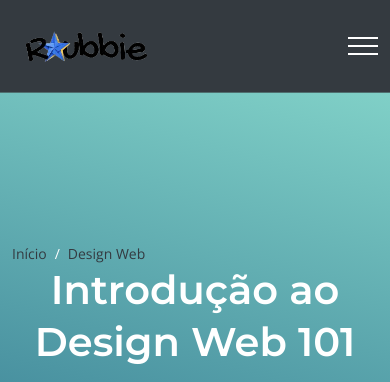
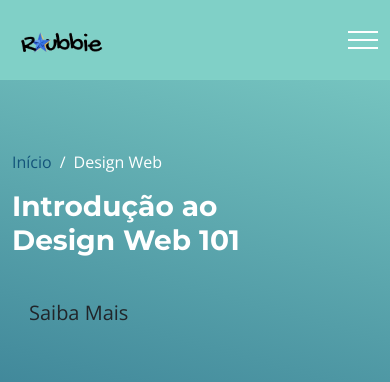
Before and after one commit to emillycaaroline/roubbie, a PHP site: page /sobre.html in a window 390 px wide. Shown: the top 382 px of the page. Run offline with PHP 8.4, Linux system fonts and the light colour scheme.

Commit message:
arruma para edição

```diff
--- a/cad-log/login.html
+++ b/cad-log/login.html
@@ -16,9 +16,10 @@
       href="https://stackpath.bootstrapcdn.com/font-awesome/4.7.0/css/font-awesome.min.css"
     />
     <link rel="stylesheet" href="cadlog.css" />
+
   </head>
   <body>
-    <section class="ftco-section">
+    <section style="    background: radial-gradient(circle, rgba(128, 208, 199, 1) 0%, rgba(19, 84, 122, 1) 100%);" class="ftco-section">
       <div class="container">
         <div class="row justify-content-center">
           <div class="col-md-6 text-center mb-5">
--- a/css/templatemo-topic-listing.css
+++ b/css/templatemo-topic-listing.css
@@ -388,6 +388,24 @@ strong {
   position: relative;
   left: 2px;
   border: 0;
+}
+/* styles.css */
+.navbar {
+    position: fixed;
+    top: 0;
+    width: 100%;
+    background-color: transparent; /* Menu inicialmente transparente */
+    color: white;
+    padding: 10px 0;
+    z-index: 1000;
+    text-align: center;
+    transition: background-color 0.3s, opacity 0.5s;
+    opacity: 1;
+}
+
+.navbar.hidden {
+    opacity: 0; /* Opacidade 0 para esconder o menu */
+    pointer-events: none; /* Desabilita eventos de clique quando o menu estiver oculto */
 }
 
 @media screen and (min-width: 992px) {
--- a/sobre.html
+++ b/sobre.html
@@ -15,93 +15,8 @@
     <link href="https://fonts.googleapis.com/css2?family=Montserrat:wght@500;600;700&family=Open+Sans&display=swap" rel="stylesheet">
     <link href="css/bootstrap.min.css" rel="stylesheet">
     <link href="css/bootstrap-icons.css" rel="stylesheet">
-    <link href="css/templatemo-topic-listing.css" rel="stylesheet">
-    <style>
-        body {
-            font-family: 'Open Sans', sans-serif;
-            background-color: #f8f9fa;
-        }
+    <link rel="stylesheet" href="./css/templatemo-topic-listing.css">
 
-        .navbar {
-            background-color: #343a40 !important;
-        }
-
-        .navbar-brand span {
-            font-weight: 600;
-            font-size: 1.5rem;
-        }
-
-        .breadcrumb {
-            background: none;
-            font-size: 0.875rem;
-            margin-bottom: 0;
-            padding: 0;
-        }
-
-        .breadcrumb-item a,
-        .breadcrumb-item.active {
-            color: #343a40;
-        }
-
-        .site-header {
-            background-color: #343a40;
-            height: 80vh;
-            color: white;
-            text-align: center;
-            display: flex;
-            flex-direction: column;
-            justify-content: center;
-            align-items: center;
-        }
-
-        .site-header h2 {
-            font-size: 2.5rem;
-            font-weight: 600;
-            line-height: 1.3;
-        }
-
-        .btn-custom {
-            background-color: #dc3545;
-            color: white;
-            border-color: #dc3545;
-            font-weight: 600;
-            transition: background-color 0.3s ease;
-        }
-
-        .btn-custom:hover {
-            background-color: #c82333;
-            border-color: #bd2130;
-        }
-
-        .topics-detail-section {
-            background-color: white;
-            padding: 80px 0;
-            text-align: center;
-        }
-
-        .topics-detail-section h3 {
-            font-size: 2rem;
-            font-weight: 600;
-            margin-bottom: 30px;
-        }
-
-        .topics-detail-section p {
-            font-size: 1.125rem;
-            line-height: 1.8;
-            color: #6c757d;
-        }
-
-        .topics-detail-section blockquote {
-            font-style: italic;
-            color: #6c757d;
-            margin: 30px 0;
-        }
-
-        .topics-detail-block-image {
-            border-radius: 8px;
-            box-shadow: 0 4px 6px rgba(0, 0, 0, 0.1);
-        }
-    </style>
 </head>
 
 <body id="top">
@@ -110,7 +25,7 @@
         <nav class="navbar navbar-expand-lg">
             <div class="container">
                 <a class="navbar-brand" href="index.html">
-                    <img src="/images/logo-ft.png" width="150">
+                    <img src="img/logo-ft.png" width="100">
                 </a>
 
 
@@ -133,7 +48,7 @@
                         </li>
 
                         <li class="nav-item">
-                            <a class="nav-link click" href="topics-listing.html">Agenda</a>
+                            <a class="nav-link click" href="/fullcalendar-6.1.14/examples/background-events.html">Agenda</a>
                         </li>
 
                         <li class="nav-item">
@@ -146,15 +61,22 @@
                             <ul class="dropdown-menu dropdown-menu-light" aria-labelledby="navbarLightDropdownMenuLink">
                                 <li><a class="dropdown-item" href="topics-listing.html">Questionario</a></li>
 
-                                <li><a class="dropdown-item" href="/php_login/cadastro_form.php">Resultado do Quest</a></li>
+                                <li><a class="dropdown-item" href="">Resultado do Quest</a></li>
                             </ul>
                         </li>
                     </ul>
 
-                    <div class="d-none d-lg-block">
-                        <a href="http://localhost/roubbie-tec/cad-log/register.php" class="navbar-icon bi-person smoothscroll"></a>
+                    <ul class="nav-menu">
+                    <li class="nav-item dropdown">
+                        <a class="nav-link dropdown-toggle bi-person navbar-icon" style="border: none;" href="#" id="navbarLightDropdownMenuLink" role="button" data-bs-toggle="dropdown" aria-expanded="false"></a>
 
-                    </div>
+                        <ul class="dropdown-menu dropdown-menu-light" aria-labelledby="navbarLightDropdownMenuLink">
+                            <li><a class="dropdown-item" href="cad-log/login.html">Login</a></li>
+                            <li><a class="dropdown-item" href="cad-log/cadastro.html">Cadastro</a></li>
+                        </ul>
+                    </li>
+                </ul>
+            </ul>
 
                 </div>
             </div>
```
Also changed, not shown: fullcalendar-6.1.14/examples/full-height.html (+19 -13 lines), js/click-scroll.js (+25 -17 lines), cad-log/cadlog.css.
